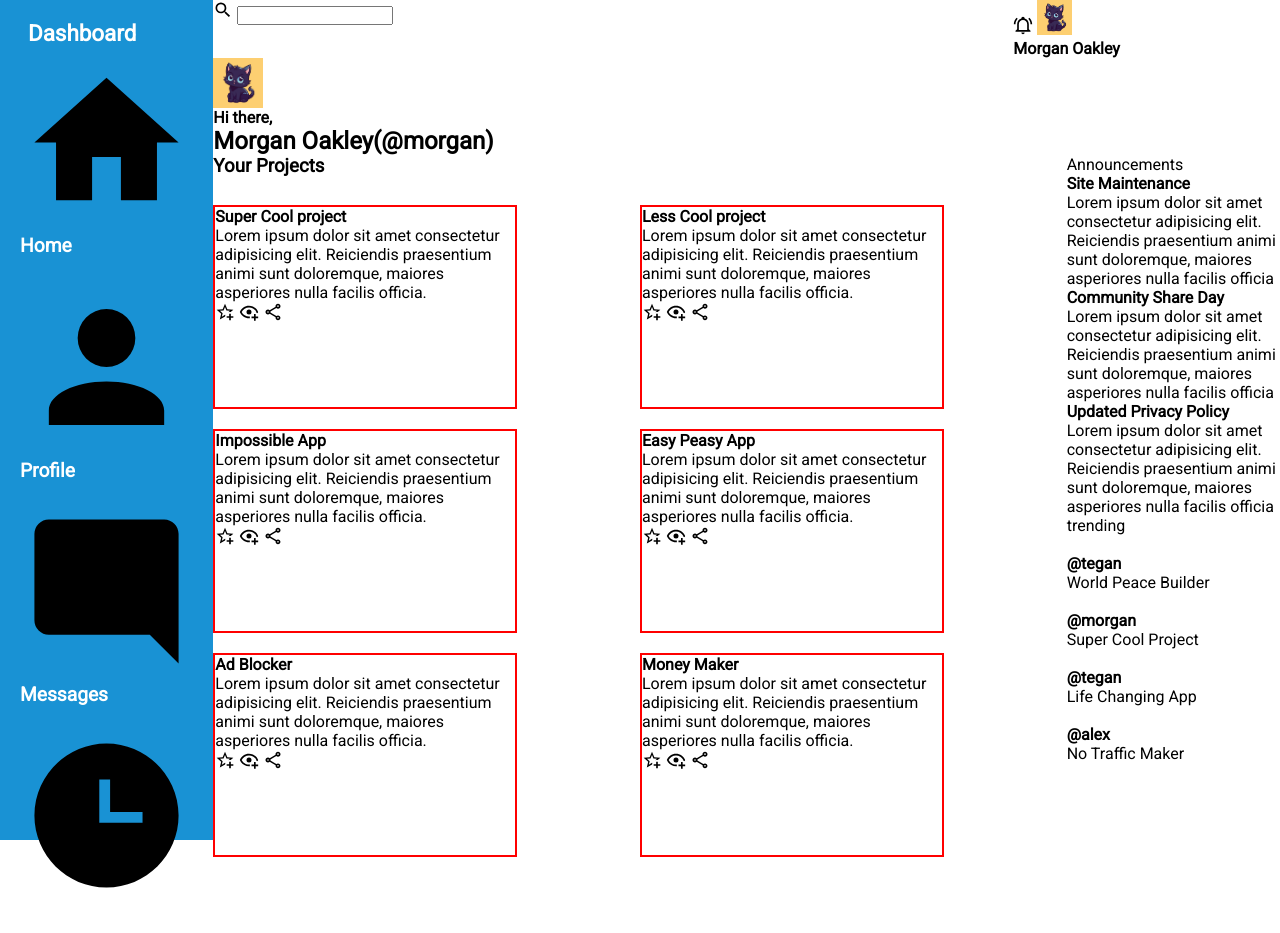
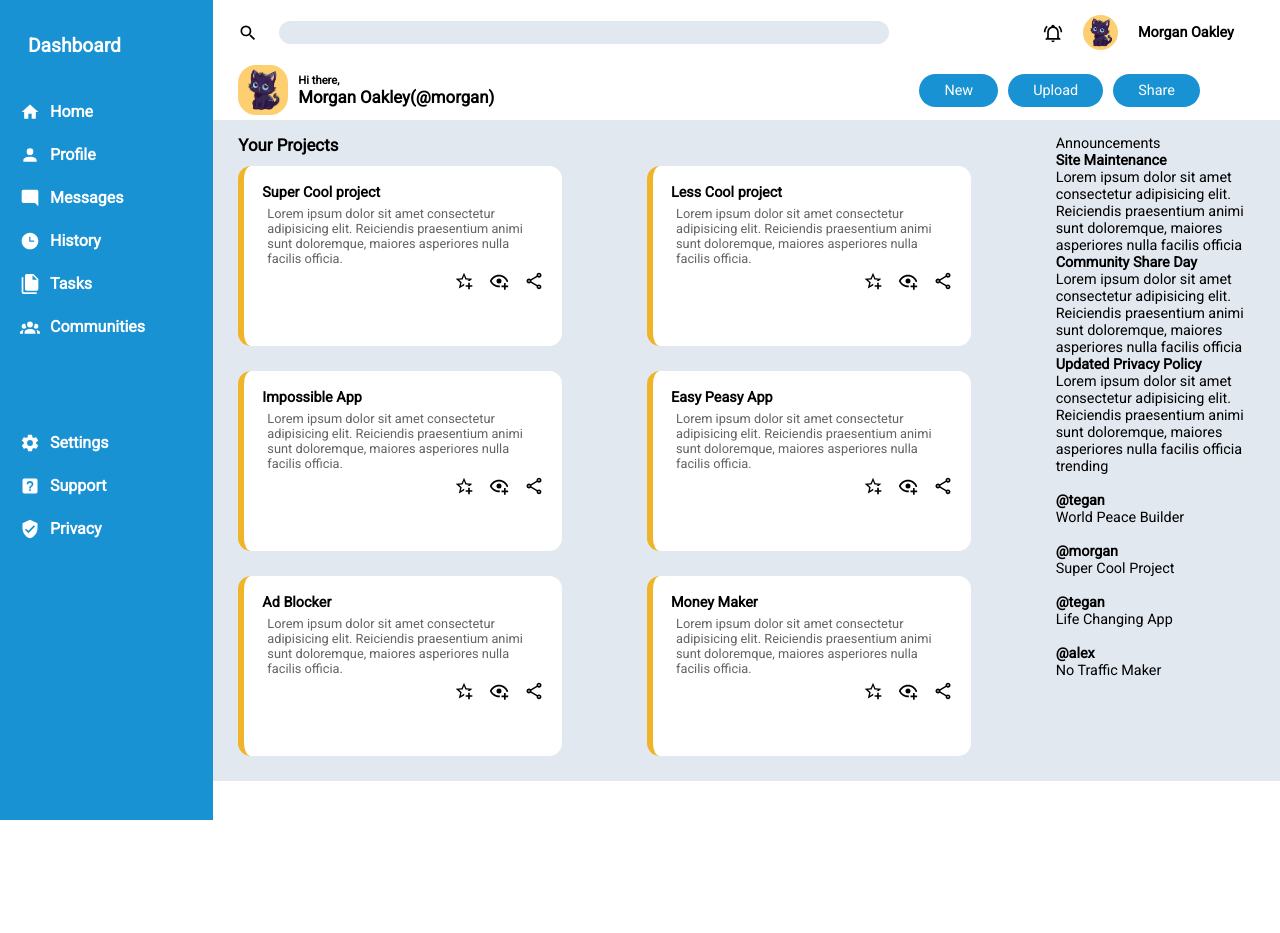
Before and after one commit to Krissny/adminDashboard, a plain HTML site: page index.html in a window 1280 px wide. Shown: the top 933 px of the page. After the commit the page ends 820 px from the top, so only its background shows below. Drawn offline with Linux system fonts and the light colour scheme.

Commit message:
Add style to various grid and flexbox

```diff
--- a/style.css
+++ b/style.css
@@ -21,7 +21,8 @@
     background-color: #1992d4;
     color: white;
     padding: 20px;
-    font-size: 0.7rem;
+    padding: 0px 20px 20px 20px;
+    font-size: 0.6rem;
     gap:10px;
 }
 li,a{
@@ -32,11 +33,14 @@ li,a{
 .search{
     display: grid;
     grid-template-columns: 3fr 1fr;
+    gap:12vw;
+    padding-bottom: 15px;
 }
 .profile{
     display: grid;
     grid-template-columns: 2fr 1fr;
     align-items: center;
+    font-size: 0.7rem;
 }
 .announcements{
     grid-area: announce;
@@ -54,19 +58,30 @@ li,a{
 }
 .flex{
     display: flex;
-    flex-direction: column;
+    gap: 10px;
 }
 .operation ul{
     display: flex;
+    gap: 10px;
+    font-size: 0.9rem;
 }
 
 .box{
-    width: 300px;
-    height: 200px;
-    border: 2px solid red;
+    width: min(300px,22vw);
+    height: min(200px,18vh);
+    border-left: 6px solid #f0b429;
+    padding: 18px;
+    border-radius: 13px;
+    background-color: white;
+}
+.text{
+    font-size: 0.8rem;
+    color: #656363;
+    padding: 5px;
 }
 .cards h3{
     grid-area: heading;
+    grid-template-rows: 0.2fr 5fr;
 }
 .box-cont{
     grid-area: box;
@@ -77,7 +92,7 @@ li,a{
     grid-area: cards;
     display: grid;
     grid-template-columns: 1fr 1fr;
-    grid-template-rows: 50px 1fr;
+    grid-template-rows: 0.2fr 4fr;
     grid-template-areas: 'heading heading'
                          'box box';
 }
@@ -95,7 +110,60 @@ li,a{
 .nav ul, .settings ul{
     display: flex;
     flex-direction: column;
-    font-size: 1.2rem;
+    font-size: 1rem;
     gap: 23px;
     font-weight: bold;
 }
+.nav-icon{
+    width: 20px;
+    filter: invert();
+}
+.nav ul li,.settings ul li{
+    display: flex;
+    align-content: center;
+    gap: 10px;
+}
+.cont2{
+    grid-area: cont2;
+    height: 100vh;
+    font-size: 0.9rem;
+}
+
+/* search */
+.part1{
+    display: grid;
+    grid-template-columns: 1fr 15fr;
+    align-items: center;
+}
+.part1 input{
+    background-color: #e2e8f0;
+    border: none;
+    border-radius: 12px;
+    padding: 4px;
+    align-items: center;
+}
+.account{
+    display: flex;
+    align-items: center;
+    gap: 20px;
+}
+.dp{
+    border-radius: 18px;
+}
+.operation ul li{
+    background-color: #1992d4;
+    padding: 8px 25px 8px 25px;
+    border-radius: 22px;
+}
+.top{
+    padding: 15px 20px 5px 25px;
+}
+.below{
+    padding: 15px 20px 0px 25px;
+    background-color:  #e2e8f0;
+}
+.mini{
+    display: flex;
+    justify-content: flex-end;
+    gap: 15px;
+}
```
